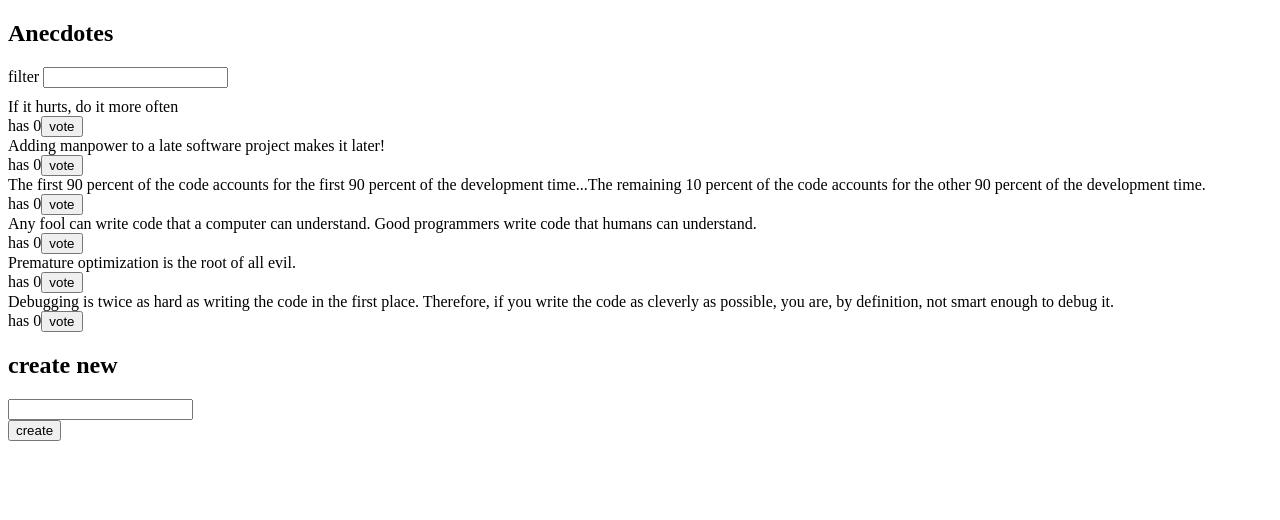
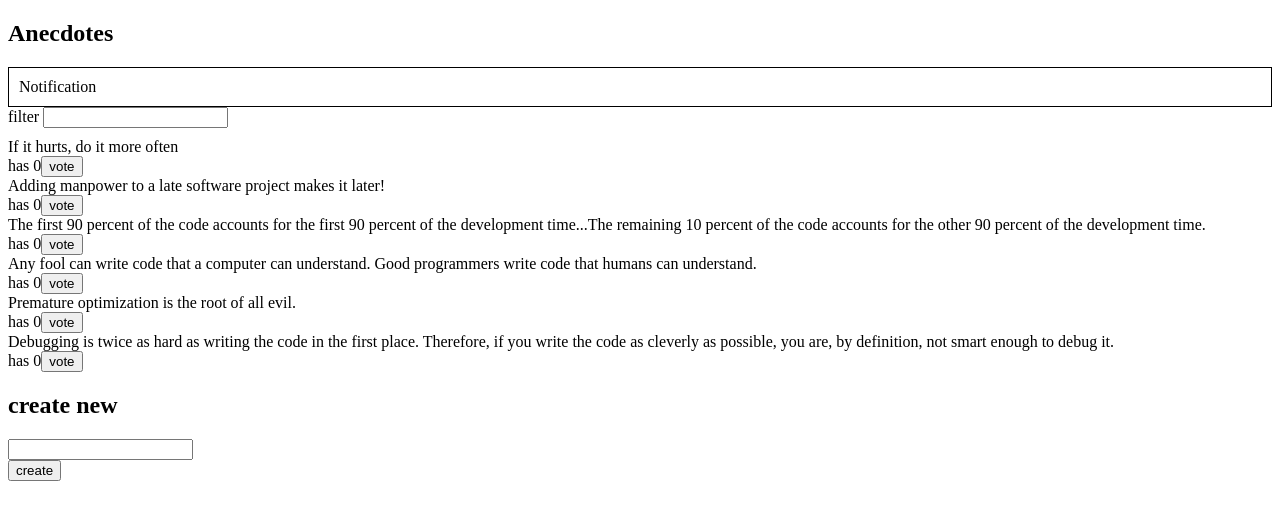
Before and after one commit to RikuPutkinen/full-stack-open, a React (Vite) app in the folder osa6/redux-anecdotes/: page / in a window 1280 px wide. Shown: the top 520 px of the page. Built offline with nearby package versions, Linux system fonts and the light colour scheme.

Commit message:
6.12 done

```diff
--- a/osa6/redux-anecdotes/src/App.jsx
+++ b/osa6/redux-anecdotes/src/App.jsx
@@ -1,11 +1,14 @@
 import AnecdoteFrom from './components/AnecdoteForm'
 import AnecdoteList from './components/AnecdoteList'
 import Filter from './components/Filter'
+import Notification
+ from './components/Notification'
 
 const App = () => {
   return (
     <div>
       <h2>Anecdotes</h2>
+      <Notification />
       <Filter />
       <AnecdoteList />
       <AnecdoteFrom />
--- a/osa6/redux-anecdotes/src/components/Notification.js
+++ b/osa6/redux-anecdotes/src/components/Notification.jsx
@@ -1,4 +1,8 @@
+import { useSelector } from "react-redux"
+
 const Notification = () => {
+  const notification = useSelector(state => state.notification)
+  console.log(notification)
   const style = {
     border: 'solid',
     padding: 10,
@@ -6,7 +10,7 @@
   }
   return (
     <div style={style}>
-      render here notification...
+      {notification}
     </div>
   )
 }
--- /dev/null
+++ b/osa6/redux-anecdotes/src/reducers/notificationReducer.js
@@ -0,0 +1,14 @@
+import { createSlice } from "@reduxjs/toolkit";
+
+const notificationSlice = createSlice({
+  name: 'notification',
+  initialState: 'Notification',
+  reducers: {
+    changeNotification(state, action) {
+      return action.payload
+    }
+  }
+})
+
+export const { changeNotification } = notificationSlice.actions
+export default notificationSlice.reducer
--- a/osa6/redux-anecdotes/src/store.js
+++ b/osa6/redux-anecdotes/src/store.js
@@ -2,11 +2,13 @@
 
 import anecdoteReducer from './reducers/anecdoteReducer'
 import filterReducer from './reducers/filterReducer'
+import notificationReducer from './reducers/notificationReducer'
 
 const store = configureStore({
   reducer: {
     anecdotes: anecdoteReducer,
-    filter: filterReducer
+    filter: filterReducer,
+    notification: notificationReducer
   }
 })
 
```
